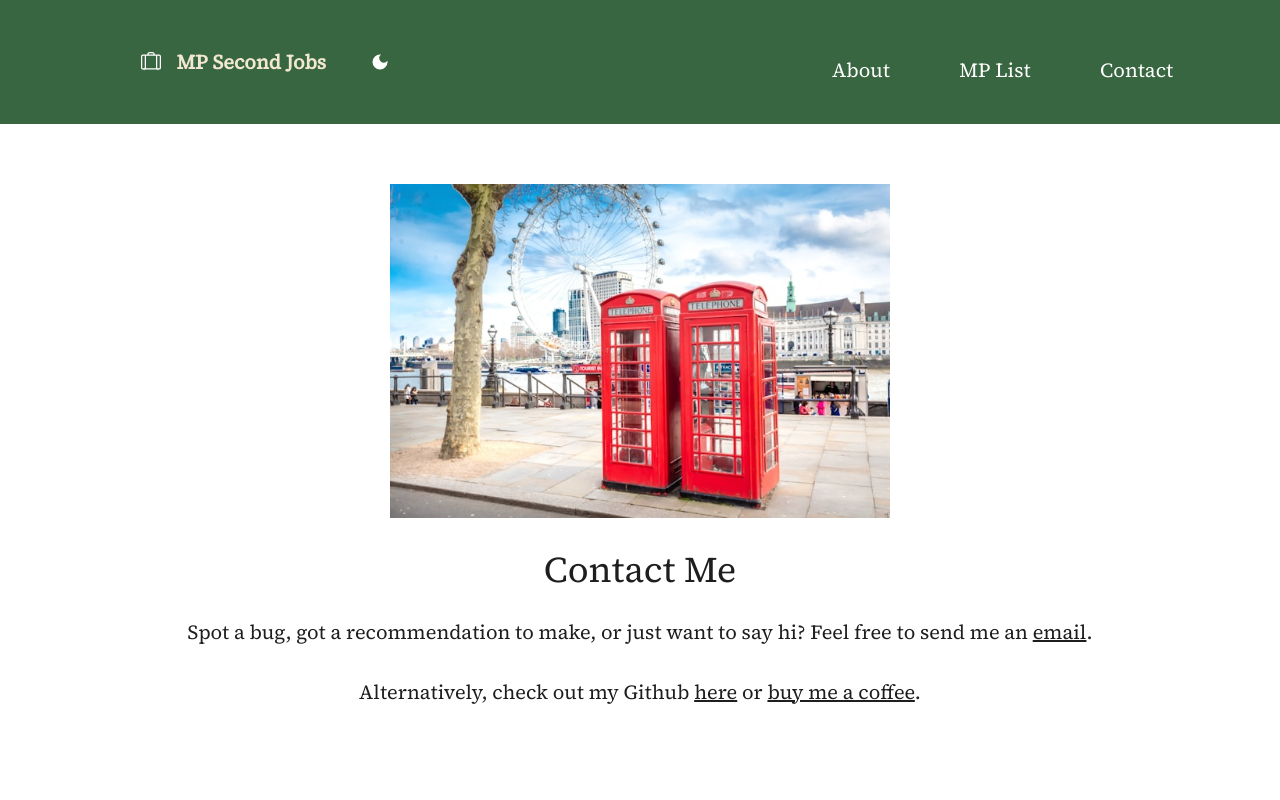
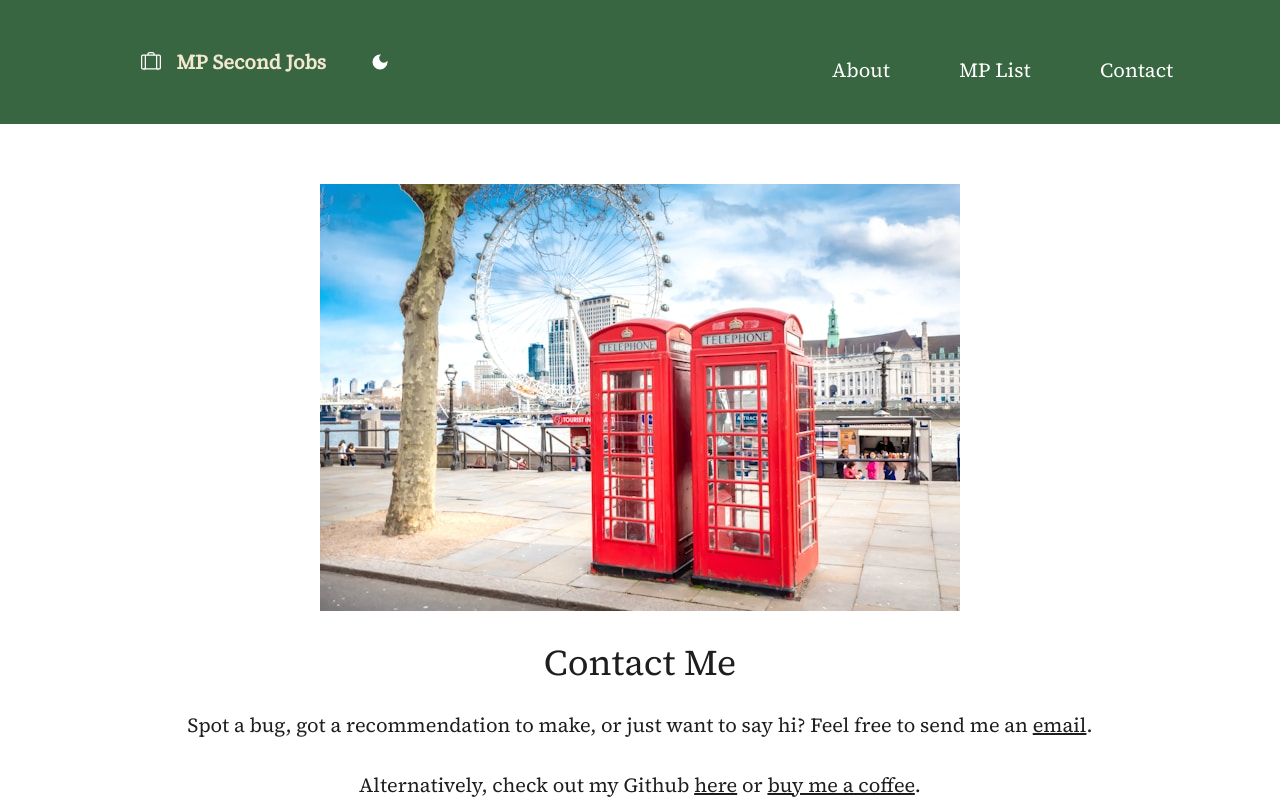
Before and after one commit to zamarz/second-jobs, a Next.js app: page /contact in a window 1280 px wide. Shown: the top 800 px of the page. Built offline with nearby package versions, Linux system fonts and the light colour scheme.

Commit message:
Alter Tailwind of main images on each page

```diff
--- a/src/app/about/page.tsx
+++ b/src/app/about/page.tsx
@@ -10,7 +10,8 @@ const About = () => {
           alt="An image of Parliament in the evening"
           width={500}
           height={500}
-          className="py-5"
+          className="py-5 w-auto h-auto"
+          priority={true}
         />
         <h3 className="text-3xl md:text-4xl py-3 mx-auto">About</h3>
         <h2 className="text-2xl pt-3">Why?</h2>
--- a/src/app/contact/page.tsx
+++ b/src/app/contact/page.tsx
@@ -8,9 +8,10 @@ const Contact = () => {
         <Image
           src={"/assets/uk_telephone_contact.jpg"}
           alt="An image of two red telephone boxes with the London Eye behind them"
-          width={500}
-          height={500}
-          className="py-5"
+          width={400}
+          height={400}
+          className="py-5 w-auto h-auto"
+          priority={true}
         />
         <h3 className="text-3xl md:text-4xl py-3 mx-auto">Contact Me</h3>
         <p className="text-xl py-4">
--- a/src/components/HomePage.tsx
+++ b/src/components/HomePage.tsx
@@ -12,10 +12,10 @@ const HomePage = () => {
         <Image
           src={"/assets/parliament.jpg"}
           alt="An image of Parliament"
-          width={500}
-          height={500}
+          width={400}
+          height={400}
           priority={true}
-          className="py-5"
+          className="py-5 w-auto h-auto"
         />{" "}
         <h2 className="text-3xl py-5 font-semibold">
           What second jobs does my MP have?
```
